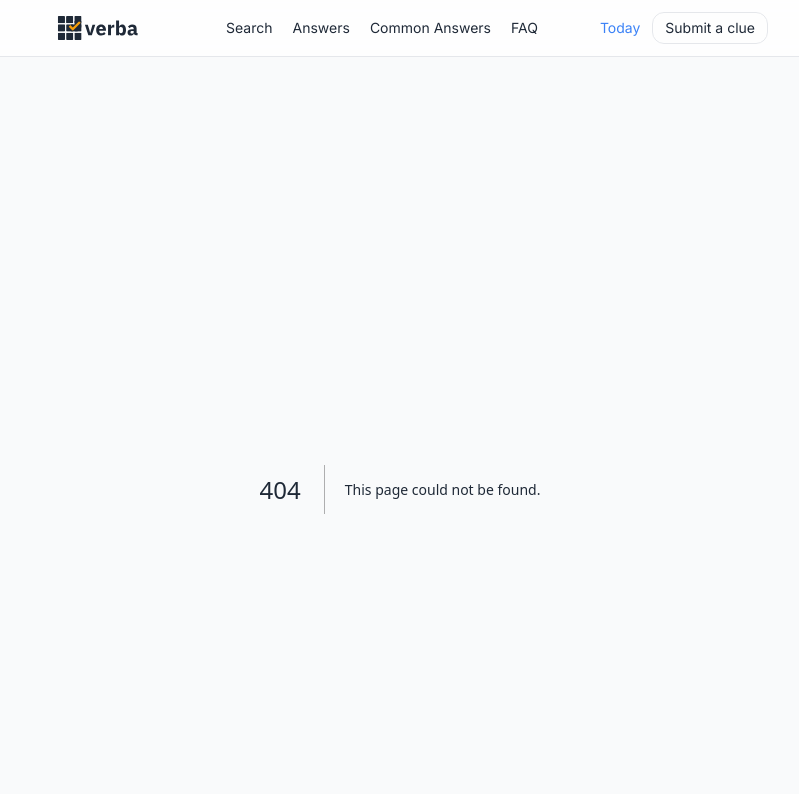
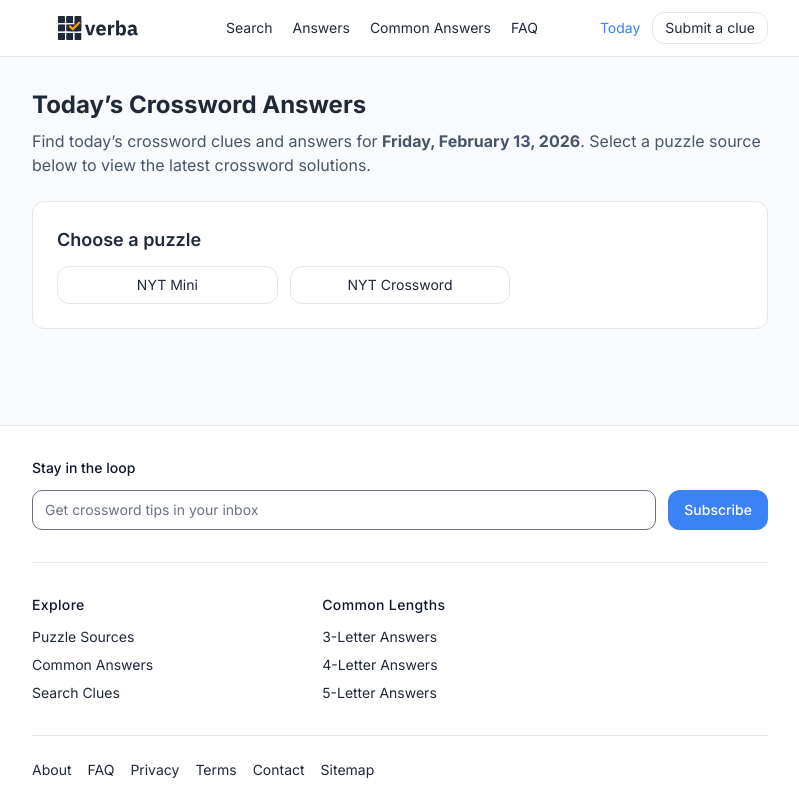
Before and after one commit to prettykaur/verba, a Next.js app: page /today in a window 1280 px wide. Before the commit this address had no page. Shown: the top 794 px of the page, without its empty margins (240-1039 px from the left). Built offline with nearby package versions, Linux system fonts and the light colour scheme.

Commit message:
Create /today index for active puzzles

```diff
--- /dev/null
+++ b/app/today/page.tsx
@@ -0,0 +1,61 @@
+// app/today/page.tsx
+import Link from 'next/link';
+import type { Metadata } from 'next';
+import { getSourceDisplay } from '@/lib/sourceDisplay';
+
+export const metadata: Metadata = {
+  title: "Today's Crosswords | Verba",
+  description:
+    "Open today's crossword answers by puzzle source including NYT Mini and NYT Crossword.",
+  alternates: { canonical: 'https://tryverba.com/today' },
+};
+
+const TODAY_SOURCES = [
+  { slug: 'nyt-mini', active: true },
+  { slug: 'nyt-crossword', active: true },
+] as const;
+
+function formatToday() {
+  const now = new Date();
+  return now.toLocaleDateString('en-US', {
+    weekday: 'long',
+    month: 'long',
+    day: 'numeric',
+    year: 'numeric',
+  });
+}
+
+export default function TodayIndexPage() {
+  const active = TODAY_SOURCES.filter((s) => s.active);
+  const today = formatToday();
+
+  return (
+    <div className="space-y-6">
+      <header className="space-y-2">
+        <h1 className="text-2xl font-bold">Today’s Crossword Answers</h1>
+
+        <p className="text-slate-600">
+          Find today’s crossword clues and answers for <strong>{today}</strong>.
+          Select a puzzle source below to view the latest crossword solutions.
+        </p>
+      </header>
+
+      <section className="rounded-xl border bg-white p-6">
+        <h2 className="mb-3 text-lg font-semibold">Choose a puzzle</h2>
+
+        <ul className="grid gap-3 sm:grid-cols-2 md:grid-cols-3">
+          {active.map((s) => (
+            <li key={s.slug}>
+              <Link
+                href={`/answers/${encodeURIComponent(s.slug)}/today`}
+                className="btn-marigold-hover btn-press block rounded-lg border bg-white px-3 py-2 text-center text-sm"
+              >
+                {getSourceDisplay(s.slug)}
+              </Link>
+            </li>
+          ))}
+        </ul>
+      </section>
+    </div>
+  );
+}
--- a/components/Header.tsx
+++ b/components/Header.tsx
@@ -66,7 +66,7 @@ export function Header() {
         <div className="flex items-center gap-3">
           {/* Today link (desktop only for now) */}
           <Link
-            href="/answers/nyt-mini/today"
+            href="/today"
             className="verba-link hidden text-sm text-verba-blue md:inline"
           >
             Today
@@ -126,7 +126,7 @@ export function Header() {
               FAQ
             </Link>
             <Link
-              href="/answers/nyt-mini/today"
+              href="/today"
               className="px-4 py-2 hover:bg-slate-50"
               onClick={() => setOpen(false)}
             >
```
